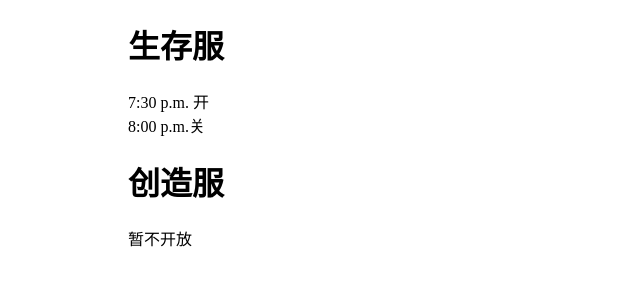
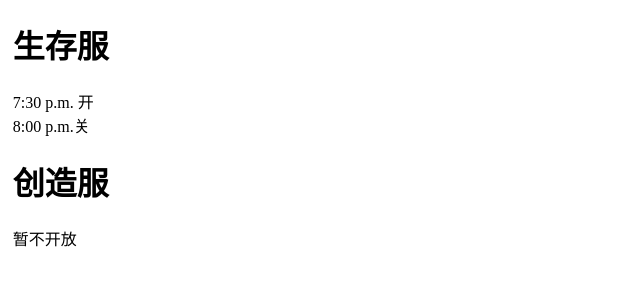
Before and after one commit to JasonDev0520/JasonDev0520.github.io, a plain HTML site: page index.html in a window 1280 px wide. Shown: the whole page, without its empty margins (0-640 px from the left). Drawn offline with Linux system fonts and the light colour scheme.

Commit message:
Update index.html

```diff
--- a/index.html
+++ b/index.html
@@ -6,7 +6,7 @@
 		<title>林靖淇的主页</title>
 		<style>
 			body{
-				margin-left: 10%;
+				margin-left: 1%;
 			}
 		</style>
 	</head>
```
